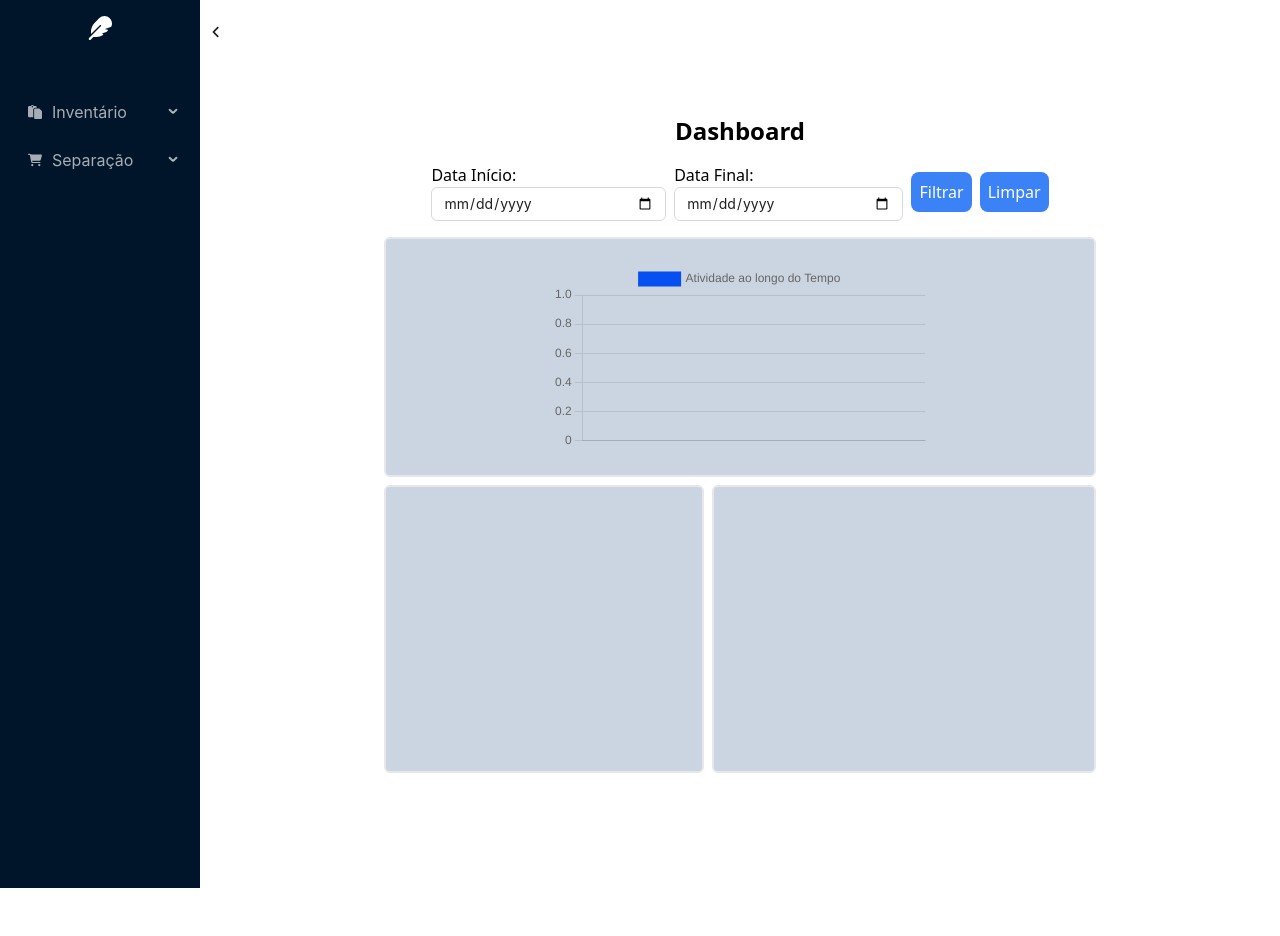
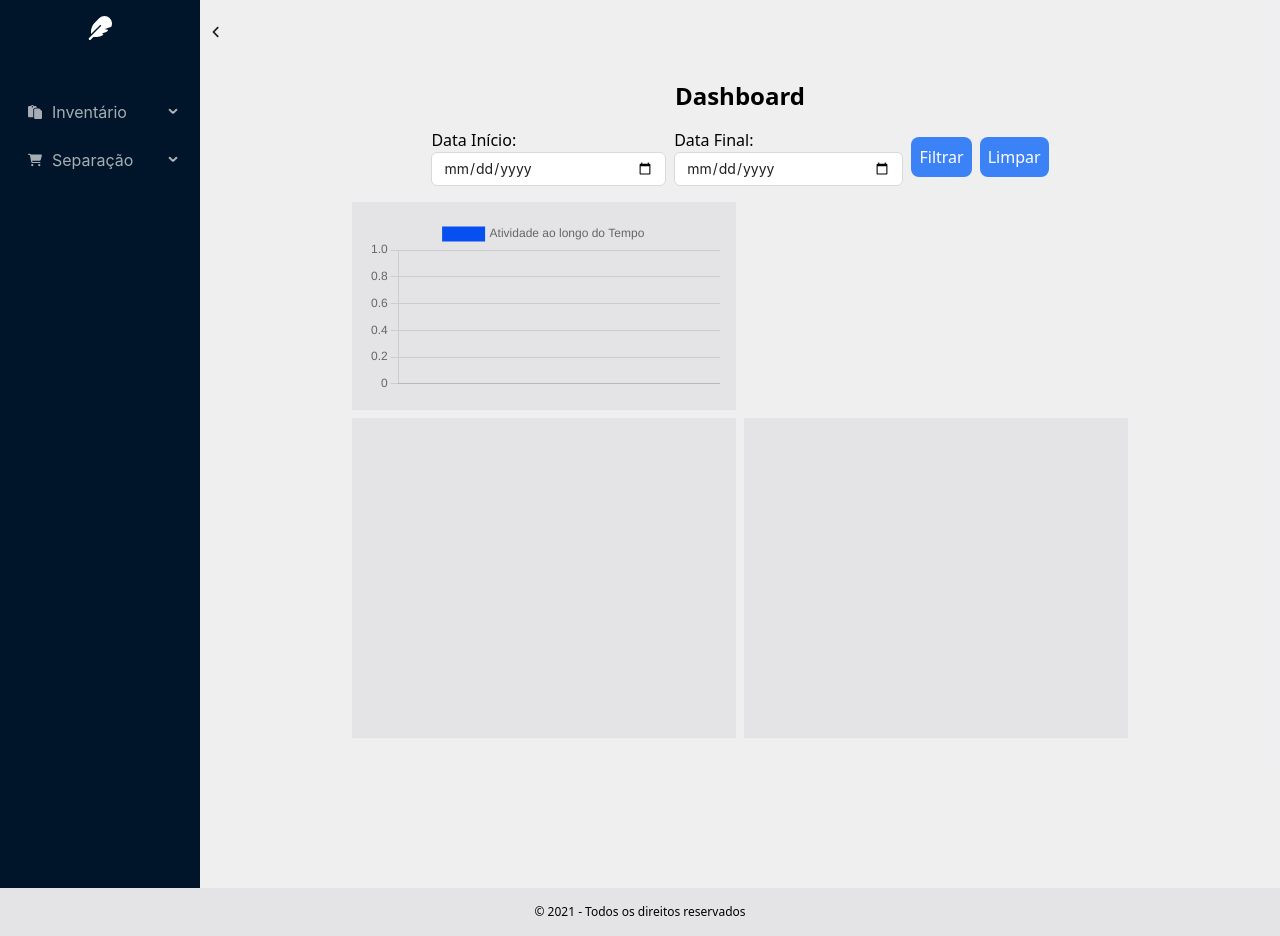
Before and after one commit to Rodrigofroes/ProjetoIndicadores-TecOp, a React (Vite) app: page /dashboard in a window 1280 px wide. Before the commit the page ends 888 px from the top, so only its background shows below. Built offline with nearby package versions, Linux system fonts and the light colour scheme; no server answers.

Commit message:
Feat: Estilo

```diff
--- a/src/App.jsx
+++ b/src/App.jsx
@@ -3,14 +3,19 @@ import { CompMenu } from "./components/CompMenu"
 
 function App() {
   return (
-    <div className="flex">
+    <>
+      <div className="flex bg-zinc-200/60">
       <div className="sidebar">
         <CompMenu/>
       </div>
-      <div className="content w-full flex items-center justify-center">
+      <div className="p-4 mt-16 content w-full ">
         <Outlet/>
       </div>
     </div>
+    <footer className="bg-zinc-200 p-4 text-center text-xs">
+      <p>© 2021 - Todos os direitos reservados</p>
+    </footer>
+    </>
   );
 }
 
--- a/src/components/graficos/DashBar.jsx
+++ b/src/components/graficos/DashBar.jsx
@@ -47,7 +47,7 @@ const DashBar = ({dados}) => {
   }));
 
   return (
-    <div className='border-2 p-4 rounded-md bg-slate-300 w-96 h-72'>
+    <div className=''>
       <Bar key={Math.random()}
         data={{
           labels: labelsFiltrados,
--- a/src/components/graficos/DashDoughnut.jsx
+++ b/src/components/graficos/DashDoughnut.jsx
@@ -14,7 +14,7 @@ const DashDoughnut = ({dados}) => {
       }],
     };
   return (
-    <div className='border-2 p-4 rounded-md bg-slate-300 w-80 h-72'>
+    <div className=''>
         <Doughnut key={Math.random()}
           data={dadosDistribuicaoAtividades}
           options={{
--- a/src/components/graficos/DashLine.jsx
+++ b/src/components/graficos/DashLine.jsx
@@ -9,7 +9,7 @@ const DashLine = ({dados}) => {
   const quantidades = dados.map((data) => data.tabela_quantidade);
 
   return (
-    <div className="border-2 p-6 rounded-md bg-slate-300 w-full flex items-center justify-center h-60">
+    <div className="">
       <Line key={Math.random()}
         inputMode="search"
         data={{
--- a/src/routes/DashboardRouter.jsx
+++ b/src/routes/DashboardRouter.jsx
@@ -43,8 +43,7 @@ const DashboardRouter = () => {
   }
 
   return (
-    <div>
-      <div>
+      <div className='flex flex-col items-center justify-center'>
         <div className='text-2xl font-bold text-center mb-4'>
           <h2>Dashboard</h2>
         </div>
@@ -63,21 +62,22 @@ const DashboardRouter = () => {
           </div>
         </div>
         <div>
-          <div>
-            <div className='flex gap-2 flex-col'>
-              <div className='flex items-center justify-center'>
+            <div className='flex flex-col gap-2'>
+              <div className='w-96 bg-zinc-200 p-4 '>
                 <DashLine dados={dados.length > 0 ? dados : data} />
               </div>
-              <div className='flex items-center gap-2 justify-center'>
-                <DashDoughnut dados={dados.length > 0 ? dados : data} />
-                <DashBar dados={dados.length > 0 ? dados : data} />
+              <div className=' flex items-center gap-2 '>
+                <div className='bg-zinc-200 p-4 w-96 h-80 flex items-center gap-4'>
+                  <DashDoughnut dados={dados.length > 0 ? dados : data} />
+                </div>
+                <div className='bg-zinc-200 p-4 w-96 h-80 flex items-center gap-4'>
+                  <DashBar dados={dados.length > 0 ? dados : data} />
+                </div>
               </div>
             </div>
-          </div>
         </div>
       </div>
 
-    </div>
   );
 }
 
--- a/src/routes/ListaRouter.jsx
+++ b/src/routes/ListaRouter.jsx
@@ -79,7 +79,7 @@ const ListaRouter = () => {
     <div>
       <Button
         type="primary"
-        className="flex items-center gap-2 font-medium"
+        className="flex items-center gap-2 font-medium mb-2"
         onClick={() => onAdd()}
       >
         <FaPlus />
```
